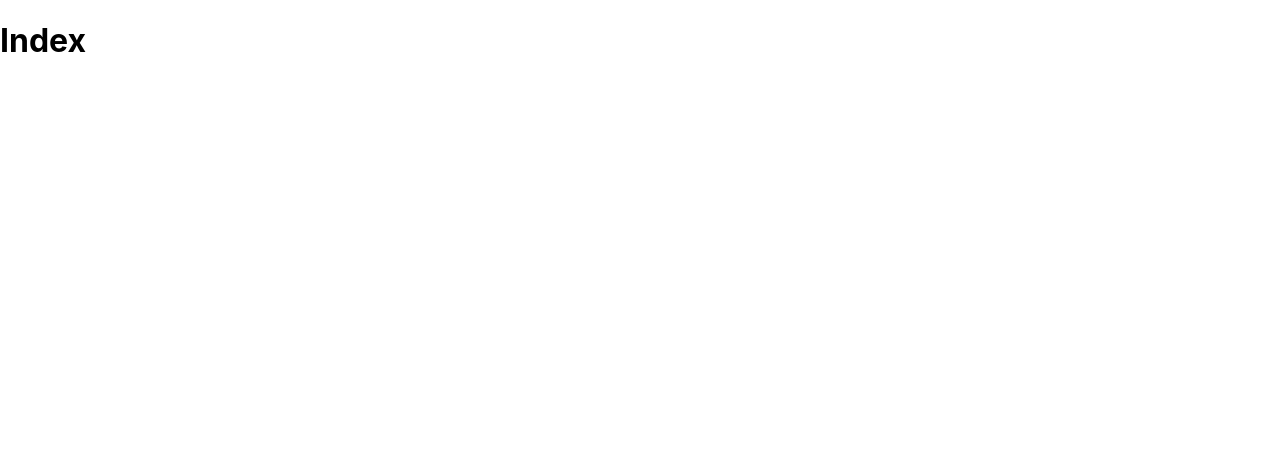
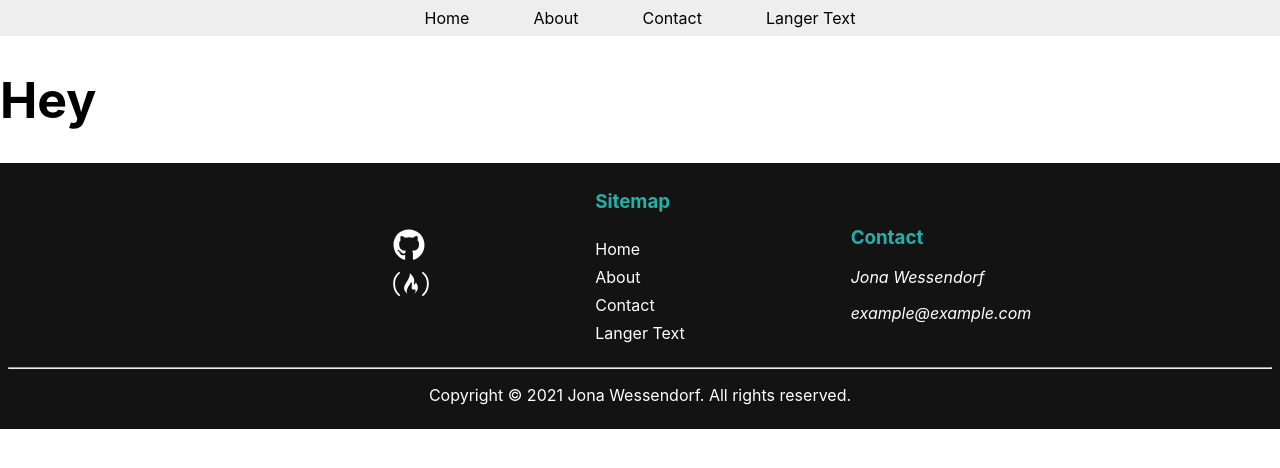
Before and after one commit to JonaWe/portfolio-website, a Next.js app: page / in a window 1280 px wide. Shown: the top 468 px of the page. Built offline with nearby package versions, Linux system fonts and the light colour scheme.

Commit message:
adds footer

```diff
--- /dev/null
+++ b/components/Footer.js
@@ -0,0 +1,89 @@
+import Link from 'next/link';
+import SocialLink from './SocialLink';
+import { faGithub, faFreeCodeCamp } from '@fortawesome/free-brands-svg-icons';
+import styled from 'styled-components';
+
+const FooterBox = styled.footer`
+  padding: 0.5em;
+  width: 100%;
+
+  background: #131313;
+  color: white;
+
+  display: grid;
+  grid-template-columns: 1fr 1fr 1fr;
+  grid-template-rows: auto;
+  grid-template-areas:
+    'social sitemap contact'
+    'copy copy copy';
+  align-items: center;
+`;
+
+const CopyrightArea = styled.div`
+  grid-area: copy;
+  text-align: center;
+`;
+
+const SocialArea = styled.div`
+  grid-area: social;
+  justify-self: end;
+  display: grid;
+`;
+
+const SiteMapArea = styled.div`
+  grid-area: sitemap;
+  justify-self: center;
+  align-self: start;
+  margin-bottom: 1em;
+  display: grid;
+  grid-gap: 0.5em;
+`;
+
+const ContactArea = styled.address`
+  grid-area: contact;
+`;
+
+const Title = styled.h3`
+  font-style: normal;
+  color: LightSeaGreen;
+`;
+
+export default function Footer() {
+  return (
+    <FooterBox>
+      <SocialArea>
+        <SocialLink href="https://github.com/JonaWe" icon={faGithub} />
+        <SocialLink
+          href="https://www.freecodecamp.org/jonawessendorf"
+          icon={faFreeCodeCamp}
+        />
+      </SocialArea>
+
+      <SiteMapArea>
+        <Title>Sitemap</Title>
+        <Link href="/home">
+          <a>Home</a>
+        </Link>
+        <Link href="/about">
+          <a>About</a>
+        </Link>
+        <Link href="/contact">
+          <a>Contact</a>
+        </Link>
+        <Link href="/bla">
+          <a>Langer Text</a>
+        </Link>
+      </SiteMapArea>
+      <ContactArea>
+        <Title>Contact</Title>
+        <p>Jona Wessendorf</p>
+        <a href="mailto:example@example.com">example@example.com</a>
+      </ContactArea>
+
+      <CopyrightArea>
+        <hr />
+        <p>Copyright &copy; 2021 Jona Wessendorf. All rights reserved.</p>
+      </CopyrightArea>
+    </FooterBox>
+  );
+}
--- a/components/Navbar.js
+++ b/components/Navbar.js
@@ -2,6 +2,9 @@ import styled from 'styled-components';
 import LinkItem from './LinkItem';
 
 const Nav = styled.nav`
+  position: sticky;
+  left: 0;
+  top: 0;
   background: #eee;
   list-style-type: none;
   display: flex;
@@ -12,10 +15,10 @@ const Nav = styled.nav`
 export default function Navbar() {
   return (
     <Nav>
-      <LinkItem content="Home" href="/home" />
-      <LinkItem content="About" href="/about" />
-      <LinkItem content="Contact" href="/contact" />
-      <LinkItem content="Langer Text" href="/contact" />
+      <LinkItem content="Home" href="#home" />
+      <LinkItem content="About" href="#about" />
+      <LinkItem content="Contact" href="#contact" />
+      <LinkItem content="Langer Text" href="#contact" />
     </Nav>
   );
 }
--- /dev/null
+++ b/components/SocialLink.js
@@ -0,0 +1,19 @@
+import { FontAwesomeIcon } from '@fortawesome/react-fontawesome';
+
+import styled from 'styled-components';
+
+const Link = styled.a`
+  font-size: 2em;
+  transition: color 0.1s ease-in-out;
+  color: white;
+  &:hover {
+    color: LightSeaGreen;
+  }
+`;
+export default function SocialLink({ href, icon }) {
+  return (
+    <Link href={href}>
+      <FontAwesomeIcon icon={icon} />
+    </Link>
+  );
+}
--- a/package.json
+++ b/package.json
@@ -8,6 +8,11 @@
     "start": "next start"
   },
   "dependencies": {
+    "@fortawesome/fontawesome-svg-core": "^1.2.35",
+    "@fortawesome/free-brands-svg-icons": "^5.15.3",
+    "@fortawesome/free-regular-svg-icons": "^5.15.3",
+    "@fortawesome/free-solid-svg-icons": "^5.15.3",
+    "@fortawesome/react-fontawesome": "^0.1.14",
     "babel-plugin-styled-components": "^1.12.0",
     "next": "10.2.3",
     "react": "17.0.2",
--- a/pages/index.js
+++ b/pages/index.js
@@ -1,3 +1,19 @@
+import Footer from '../components/Footer';
+import Navbar from '../components/Navbar';
+
+import styled from 'styled-components';
+
+const Title = styled.h1`
+  font-size: 50px;
+  color: black;
+`;
+
 export default function Home() {
-  return <h1>Index</h1>;
+  return (
+    <>
+      <Navbar />
+      <Title>Hey</Title>
+      <Footer />
+    </>
+  );
 }
```
Also changed, not shown: 1 other file (tests, documents, lock files or other folders).
